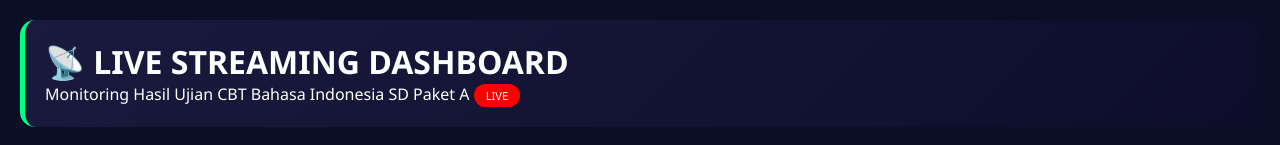
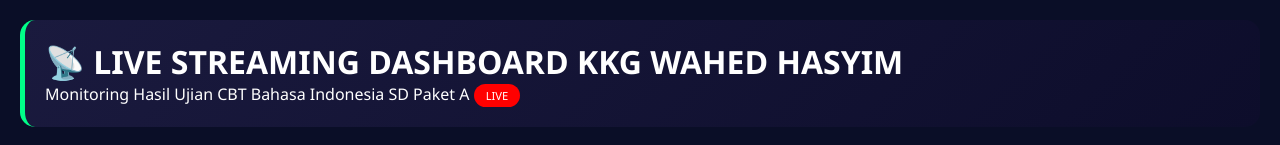
Before and after one commit to kkgwahedhasyim/live-streaming-tryout-Bahasa-Indonesia-Paket-A, a plain HTML site: page index.html in a window 1280 px wide. Shown: the top 145 px of the page. Drawn offline with Linux system fonts and the light colour scheme; no server answers.

Commit message:
Update header title for live streaming dashboard

```diff
--- a/index.html
+++ b/index.html
@@ -113,7 +113,7 @@
 </head>
 <body>
 <div class="header">
-    <h1>📡 LIVE STREAMING DASHBOARD</h1>
+    <h1>📡 LIVE STREAMING DASHBOARD KKG WAHED HASYIM</h1>
     <p>Monitoring Hasil Ujian CBT Bahasa Indonesia SD Paket A <span class="live-badge">LIVE</span></p>
 </div>
 
```
